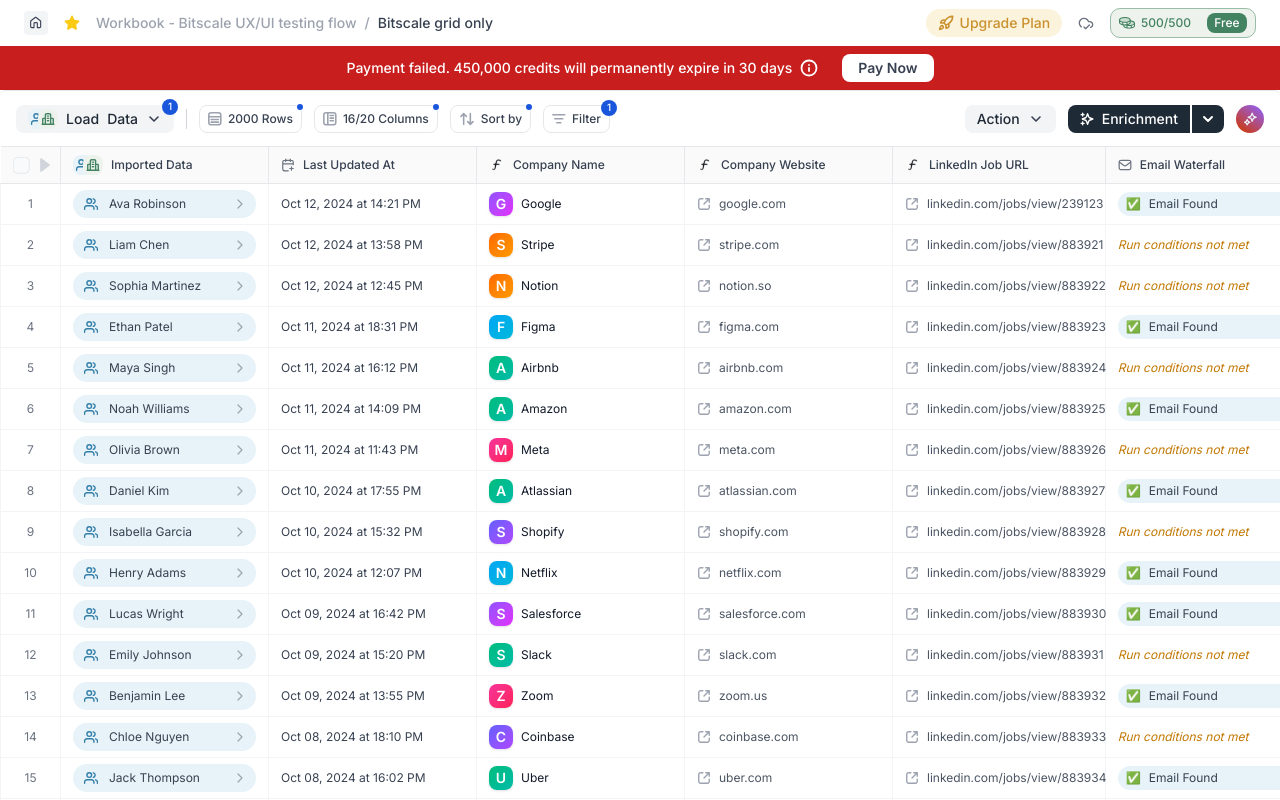
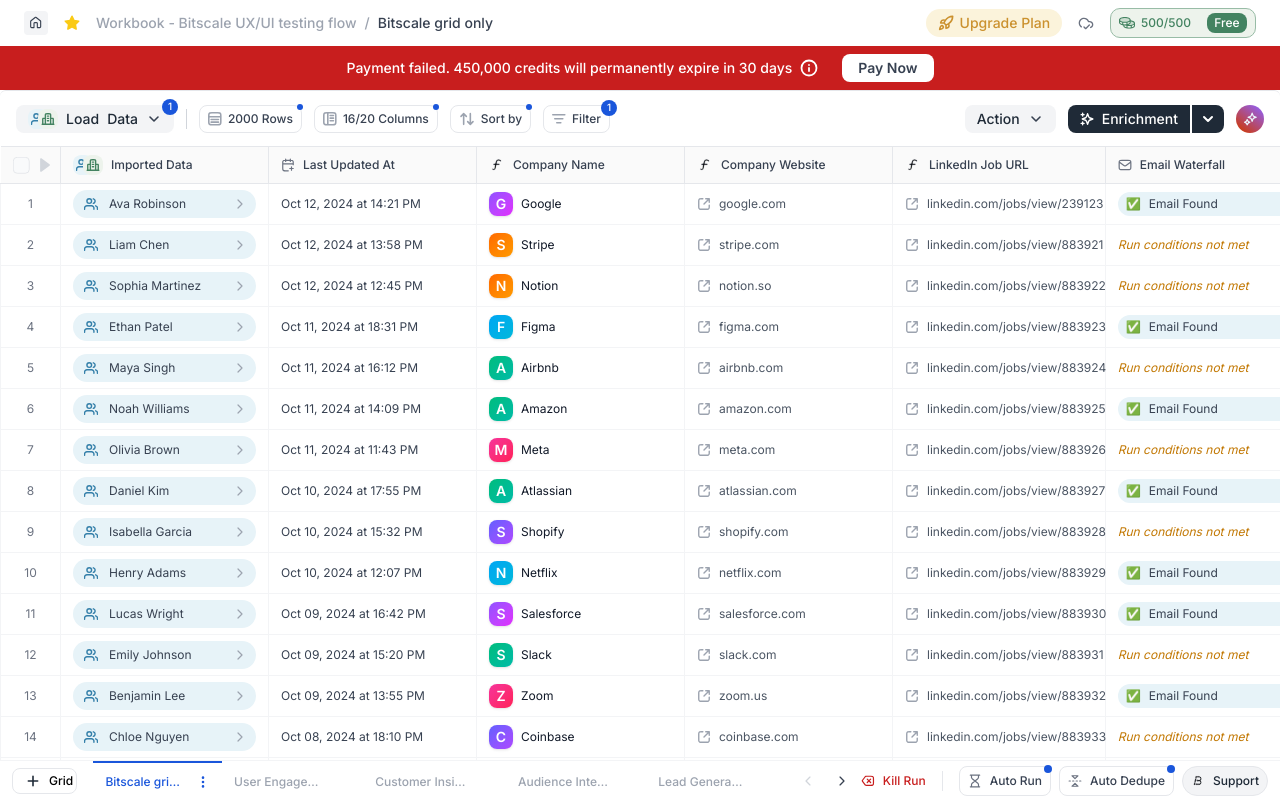
Before and after one commit to its-lakshya/bitscale-frontend, a Next.js app: page / in a window 1280 px wide. Built offline with nearby package versions, Linux system fonts and the light colour scheme.

Commit message:
add footer

```diff
--- a/src/app/page.tsx
+++ b/src/app/page.tsx
@@ -1,4 +1,5 @@
 import Alert from "@/components/Alert";
+import Footer from "@/components/Footer";
 import { DataGrid } from "@/components/grid/DataGrid";
 import Header from "@/components/Header";
 import Toolbar from "@/components/toolbar/Toolbar";
@@ -10,6 +11,7 @@
       <Alert />
       <Toolbar />
       <DataGrid />
+      <Footer />
     </main>
   );
 }
--- /dev/null
+++ b/src/components/Footer.tsx
@@ -0,0 +1,105 @@
+"use client";
+
+import { footerTabs } from "@/data/footerTabs";
+import Image from "next/image";
+import { useState } from "react";
+import { BsThreeDotsVertical } from "react-icons/bs";
+import { IoIosArrowBack, IoIosArrowForward } from "react-icons/io";
+import beeIcon from "../assets/icons/bee.svg";
+import deleteIcon from "../assets/icons/delete.svg";
+import frameIcon from "../assets/icons/frame.svg";
+import hourglassIcon from "../assets/icons/hourglass.svg";
+import plusIcon from "../assets/icons/plus.svg";
+
+const Footer = () => {
+  const [activeTab, setActiveTab] = useState("Bitscale grid only");
+  const [showMoreButton, setShowMoreButton] = useState(false);
+
+  return (
+    <footer className="w-full flex items-center justify-between gap-2 h-10 px-3 text-xs font-medium border-t border-[#F3F4F6] sticky bottom-0">
+      <div className="flex items-center gap-4 flex-1 h-full max-md:w-1/3 md:max-lg:w-1/3 lg:max-2xl:w-1/2">
+        <button className="flex items-center gap-2 px-3 py-1 border border-gray-200 rounded-lg w-max">
+          <Image src={plusIcon} alt="plus icon" />
+          <span className="max-lg:hidden">Grid</span>
+        </button>
+        <div className="w-full h-full flex items-center overflow-x-auto overflow-y-hidden no-scrollbar">
+          {footerTabs.map((tab) => (
+            <button
+              key={tab}
+              onClick={() => setActiveTab(tab)}
+              className={`px-3 max-lg:px-1 py-1 h-full cursor-pointer whitespace-nowrap border-t-2 transition-colors ${
+                activeTab === tab
+                  ? "border-[#1A56DB] text-[#1A56DB]"
+                  : "border-transparent text-[#9CA3AF]"
+              }`}
+            >
+              <span className="grid grid-cols-[1fr_16px] items-center gap-2 max-xl:gap-1 max-lg:gap-0 min-w-0 max-w-27.5 sm:max-w-35 md:max-w-45 ">
+                <span className="truncate" title={tab}>
+                  {tab}
+                </span>
+                <span className="flex justify-end">
+                  <BsThreeDotsVertical
+                    className={`text-[14px] transition-opacity ${
+                      activeTab === tab ? "opacity-100" : "opacity-0"
+                    }`}
+                  />
+                </span>
+              </span>
+            </button>
+          ))}
+        </div>
+
+        <div className="flex items-center gap-3">
+          <button className="p-1 hover:bg-gray-100 rounded-lg cursor-pointer">
+            <IoIosArrowBack className="text-[#D1D5DB] text-[14px]" />
+          </button>
+          <button className="p-1 hover:bg-gray-100 rounded-lg cursor-pointer">
+            <IoIosArrowForward className="text-[#374151] text-[14px]" />
+          </button>
+        </div>
+      </div>
+
+      <div className="relative w-max">
+        <button
+          className="rounded-lg border border-[#F3F4F6] px-2 py-1 flex items-center md:hidden"
+          onClick={() => setShowMoreButton(!showMoreButton)}
+        >
+          More
+        </button>
+
+        <div
+          className={`flex items-center gap-4 max-md:absolute max-md:w-36 max-md:bottom-10 max-md:flex-col max-md:bg-white max-md:px-2 max-md:right-0 max-md:gap-2 max-md:items-start max-md:shadow-[0px_2px_5px_0px_rgba(0,0,0,0.102)] max-md:rounded-md max-md:p-2 ${
+            showMoreButton ? "max-md:block" : "max-md:hidden"
+          }`}
+        >
+          <button className="flex items-center gap-2 text-[#C81E1E] cursor-pointer max-md:px-2 max-md:py-1.5">
+            <Image src={deleteIcon} alt="delete Icon" />
+            Kill Run
+          </button>
+
+          <div className="h-5 w-px bg-[#E5E7EB] max-md:hidden" />
+          <div className="flex items-center gap-2 text-[#374151] max-md:flex-col max-md:items-start">
+            <button className="relative flex items-center gap-2 px-2 py-1.5 rounded-lg border border-[#E5E7EB] cursor-pointer">
+              <Image src={hourglassIcon} alt="hourglass icon" />
+              Auto Run
+              <span className="size-6 absolute -top-0.5 -right-0.5 w-2 h-2 bg-[#1A56DB] rounded-full max-md:hidden"></span>
+            </button>
+            <button
+              className={`relative flex items-center gap-2 px-2 py-1.5 rounded-lg border border-[#E5E7EB] cursor-pointer`}
+            >
+              <Image src={frameIcon} alt="frame Icon" />
+              Auto Dedupe
+              <span className="size-6 absolute -top-0.5 -right-0.5 w-2 h-2 bg-[#1A56DB] rounded-full max-md:hidden"></span>
+            </button>
+            <button className="flex items-center gap-2 px-2 py-1.5 bg-[#F3F4F6] border border-[#E5E7EB] text-[#1F2A37] rounded-full cursor-pointer">
+              <Image src={beeIcon} alt="bee icon" />
+              Support
+            </button>
+          </div>
+        </div>
+      </div>
+    </footer>
+  );
+};
+
+export default Footer;
```
